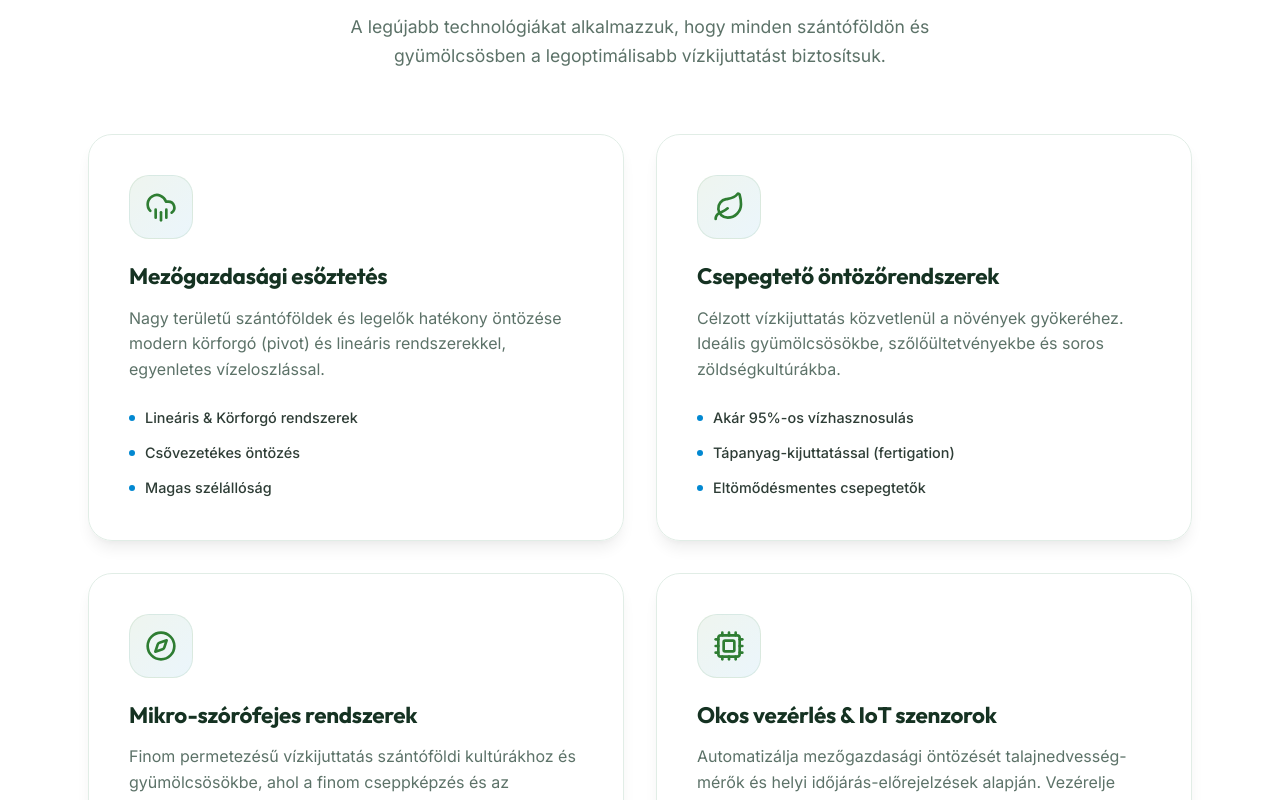
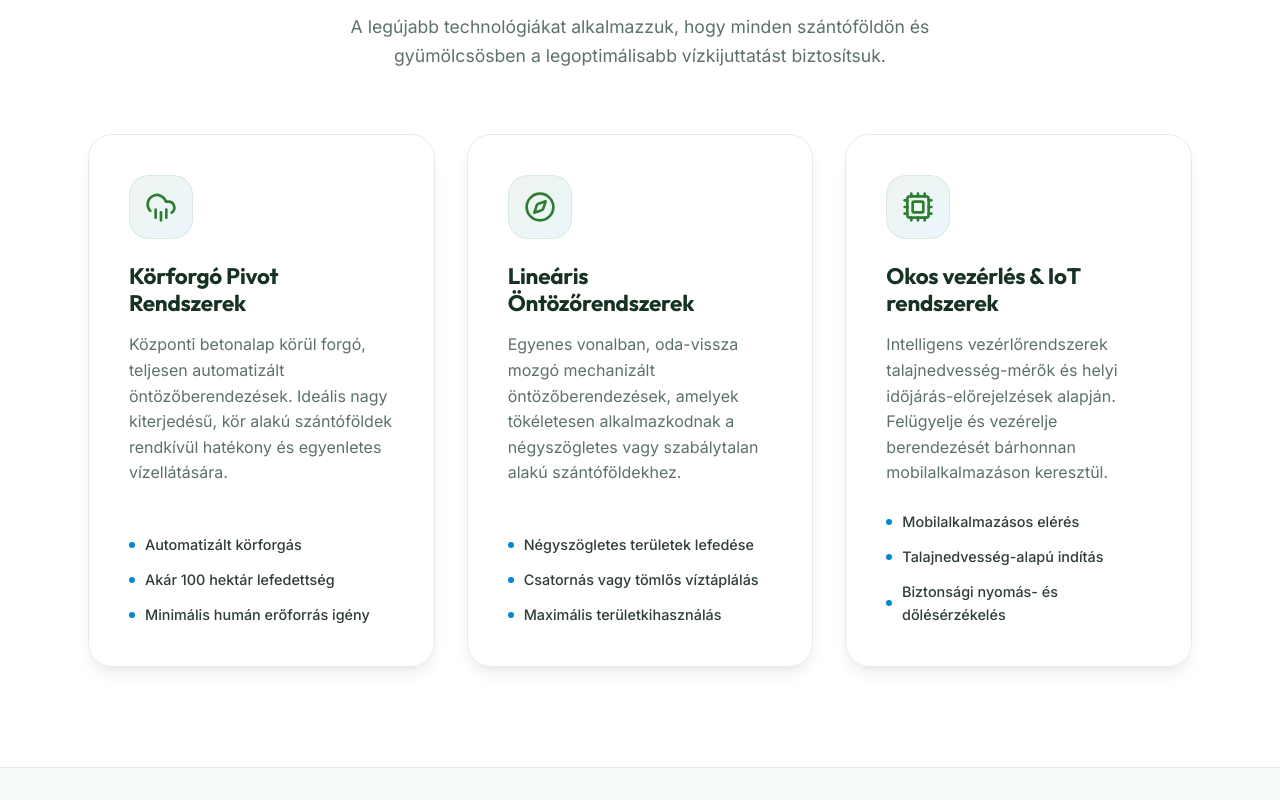
Before and after one commit to denyuel/smart-irrigation, a React (Vite) app: page / in a window 1280 px wide. Shown: the part 1020-1820 px from the top of the page. Built offline with nearby package versions, Linux system fonts and the light colour scheme.

Commit message:
feat: restructure services section to focus exclusively on mechanized pivot/linear agricultural systems and IoT control

```diff
--- a/src/components/Services.css
+++ b/src/components/Services.css
@@ -4,7 +4,7 @@
 
 .services-grid {
   display: grid;
-  grid-template-columns: repeat(2, 1fr);
+  grid-template-columns: repeat(3, 1fr);
   gap: 32px;
 }
 
@@ -78,7 +78,7 @@
 /* Responsive adjustments */
 @media (max-width: 992px) {
   .services-grid {
-    grid-template-columns: 1fr;
+    grid-template-columns: repeat(2, 1fr);
     gap: 24px;
   }
 
@@ -86,3 +86,9 @@
     padding: 30px;
   }
 }
+
+@media (max-width: 768px) {
+  .services-grid {
+    grid-template-columns: 1fr;
+  }
+}
--- a/src/components/Services.tsx
+++ b/src/components/Services.tsx
@@ -1,31 +1,25 @@
 import { motion } from 'framer-motion';
-import { CloudRain, Compass, Cpu, Leaf } from 'lucide-react';
+import { CloudRain, Cpu, Compass } from 'lucide-react';
 import './Services.css';
 
 const services = [
   {
     icon: <CloudRain size={32} />,
-    title: 'Mezőgazdasági esőztetés',
-    description: 'Nagy területű szántóföldek és legelők hatékony öntözése modern körforgó (pivot) és lineáris rendszerekkel, egyenletes vízeloszlással.',
-    features: ['Lineáris & Körforgó rendszerek', 'Csővezetékes öntözés', 'Magas szélállóság']
-  },
-  {
-    icon: <Leaf size={32} />,
-    title: 'Csepegtető öntözőrendszerek',
-    description: 'Célzott vízkijuttatás közvetlenül a növények gyökeréhez. Ideális gyümölcsösökbe, szőlőültetvényekbe és soros zöldségkultúrákba.',
-    features: ['Akár 95%-os vízhasznosulás', 'Tápanyag-kijuttatással (fertigation)', 'Eltömődésmentes csepegtetők']
+    title: 'Körforgó Pivot Rendszerek',
+    description: 'Központi betonalap körül forgó, teljesen automatizált öntözőberendezések. Ideális nagy kiterjedésű, kör alakú szántóföldek rendkívül hatékony és egyenletes vízellátására.',
+    features: ['Automatizált körforgás', 'Akár 100 hektár lefedettség', 'Minimális humán erőforrás igény']
   },
   {
     icon: <Compass size={32} />,
-    title: 'Mikro-szórófejes rendszerek',
-    description: 'Finom permetezésű vízkijuttatás szántóföldi kultúrákhoz és gyümölcsösökbe, ahol a finom cseppképzés és az egyenletes talajnedvesség elengedhetetlen.',
-    features: ['Finom cseppképzés szántóföldön', 'Talajmenti fagyvédelem', 'Mikroklíma szabályozás']
+    title: 'Lineáris Öntözőrendszerek',
+    description: 'Egyenes vonalban, oda-vissza mozgó mechanizált öntözőberendezések, amelyek tökéletesen alkalmazkodnak a négyszögletes vagy szabálytalan alakú szántóföldekhez.',
+    features: ['Négyszögletes területek lefedése', 'Csatornás vagy tömlős víztáplálás', 'Maximális területkihasználás']
   },
   {
     icon: <Cpu size={32} />,
-    title: 'Okos vezérlés & IoT szenzorok',
-    description: 'Automatizálja mezőgazdasági öntözését talajnedvesség-mérők és helyi időjárás-előrejelzések alapján. Vezérelje rendszerét bárhonnan mobilalkalmazással.',
-    features: ['Mobilalkalmazásos elérés', 'Talajnedvesség-alapú indítás', 'Időjárás-követő algoritmusok']
+    title: 'Okos vezérlés & IoT rendszerek',
+    description: 'Intelligens vezérlőrendszerek talajnedvesség-mérők és helyi időjárás-előrejelzések alapján. Felügyelje és vezérelje berendezését bárhonnan mobilalkalmazáson keresztül.',
+    features: ['Mobilalkalmazásos elérés', 'Talajnedvesség-alapú indítás', 'Biztonsági nyomás- és dőlésérzékelés']
   }
 ];
 
```
